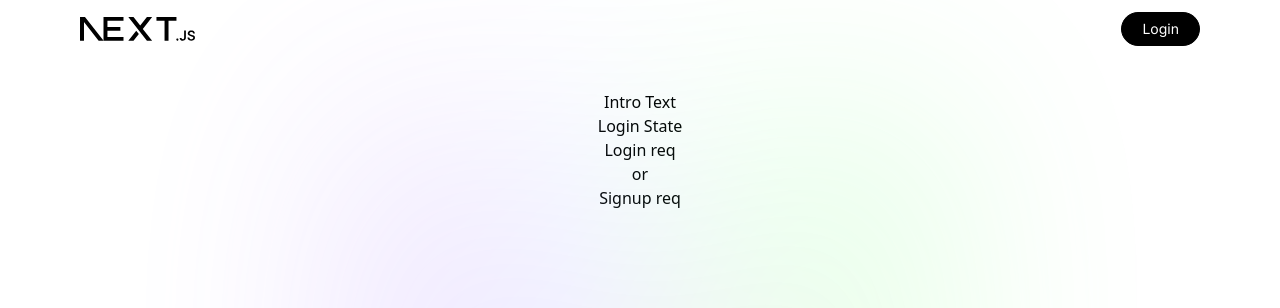
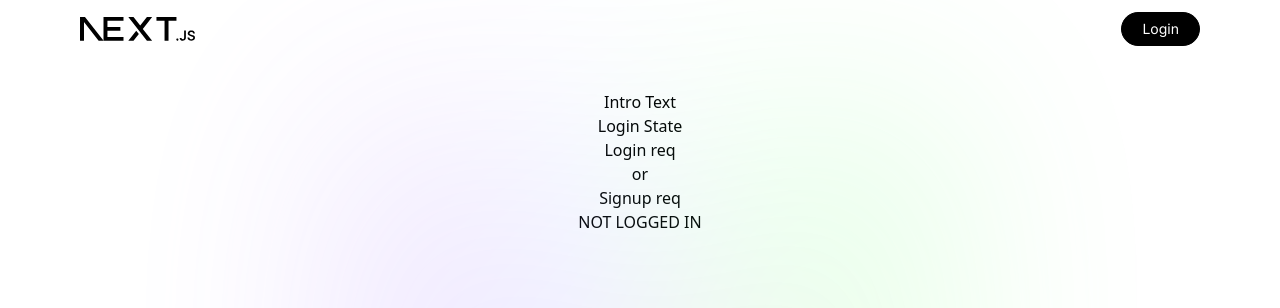
Before and after one commit to islam-ahsanul/IssueKernel, a Next.js app in the folder issuekernel_client/: page / in a window 1280 px wide. Shown: the top 308 px of the page. Built offline with nearby package versions, Linux system fonts and the light colour scheme.

Commit message:
token and storage

```diff
--- a/issuekernel_client/app/layout.js
+++ b/issuekernel_client/app/layout.js
@@ -1,4 +1,5 @@
 import './globals.css';
+import { UserProvider } from '@/components/UserContext';
 
 // import { Inter, Roboto_Mono } from 'next/font/google';
 
@@ -13,10 +14,12 @@ export default function RootLayout({ children }) {
   return (
     <html lang="en">
       <body>
-        <div className="main">
-          <div className="gradient"></div>
-        </div>
-        <main>{children}</main>
+        <UserProvider>
+          <div className="main">
+            <div className="gradient"></div>
+          </div>
+          <main>{children}</main>
+        </UserProvider>
       </body>
     </html>
   );
--- a/issuekernel_client/app/page.js
+++ b/issuekernel_client/app/page.js
@@ -1,7 +1,24 @@
+'use client';
 import Image from 'next/image';
 import LandingNavbar from '@/components/LandingNavbar';
+import { useContext, useEffect } from 'react';
+import { useUser } from '@/components/UserContext';
 
 export default function Home() {
+  const { user, setUser } = useUser();
+
+  useEffect(() => {
+    // Get the token from localStorage
+    const token = localStorage.getItem('token');
+
+    if (token) {
+      // Decode the token and extract user information
+      const decodedToken = JSON.parse(atob(token.split('.')[1]));
+
+      // Set the user in context
+      setUser(decodedToken);
+    }
+  }, []);
   return (
     // <section className="w-full flex-center flex-col m-15">
     //   <h1 className="head_text text-center">
@@ -16,6 +33,7 @@ export default function Home() {
         <h2>Login req</h2>
         <h2>or</h2>
         <h2>Signup req</h2>
+        {user ? <h3>{user.full_name}</h3> : <h3>NOT LOGGED IN</h3>}
       </section>
     </>
   );
--- /dev/null
+++ b/issuekernel_client/components/UserContext.jsx
@@ -0,0 +1,18 @@
+'use client';
+import { createContext, useContext, useState } from 'react';
+
+const UserContext = createContext();
+
+export function UserProvider({ children }) {
+  const [user, setUser] = useState(null); // Initialize with null
+
+  return (
+    <UserContext.Provider value={{ user, setUser }}>
+      {children}
+    </UserContext.Provider>
+  );
+}
+
+export function useUser() {
+  return useContext(UserContext);
+}
```
